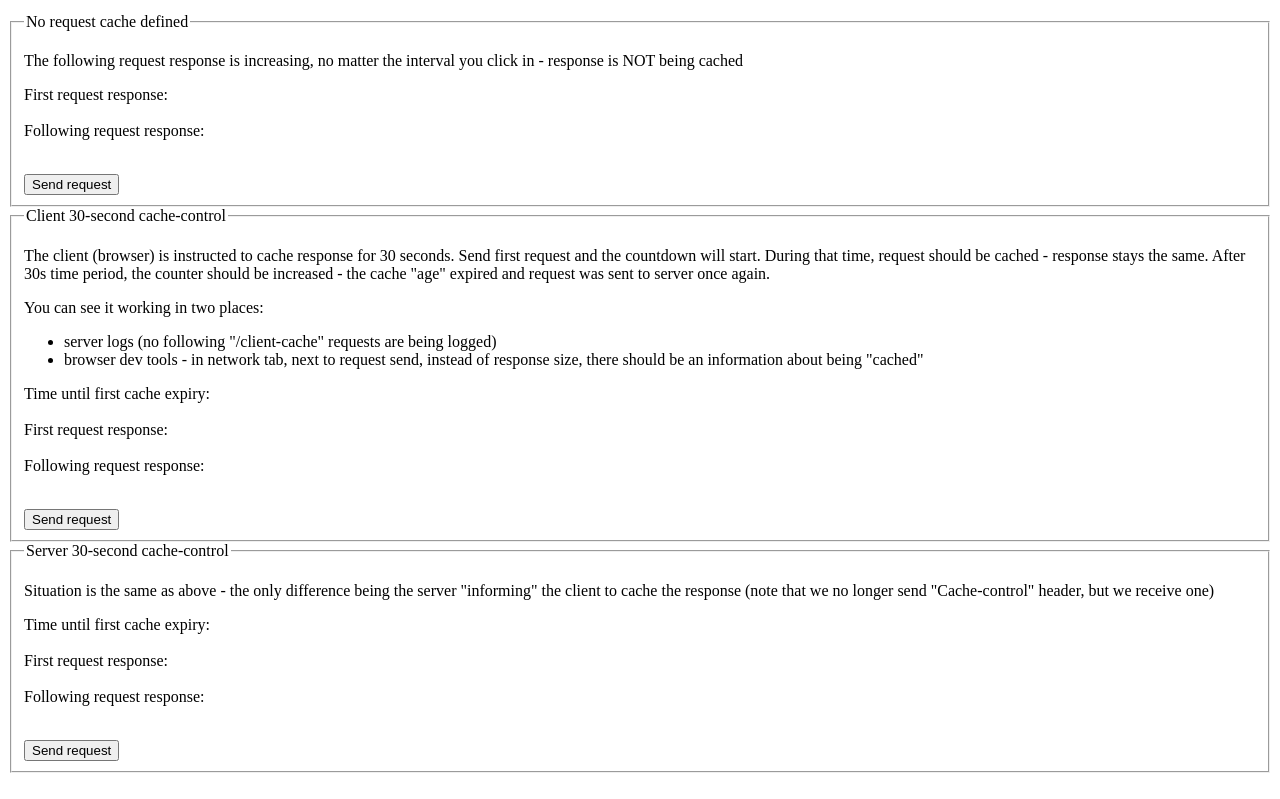
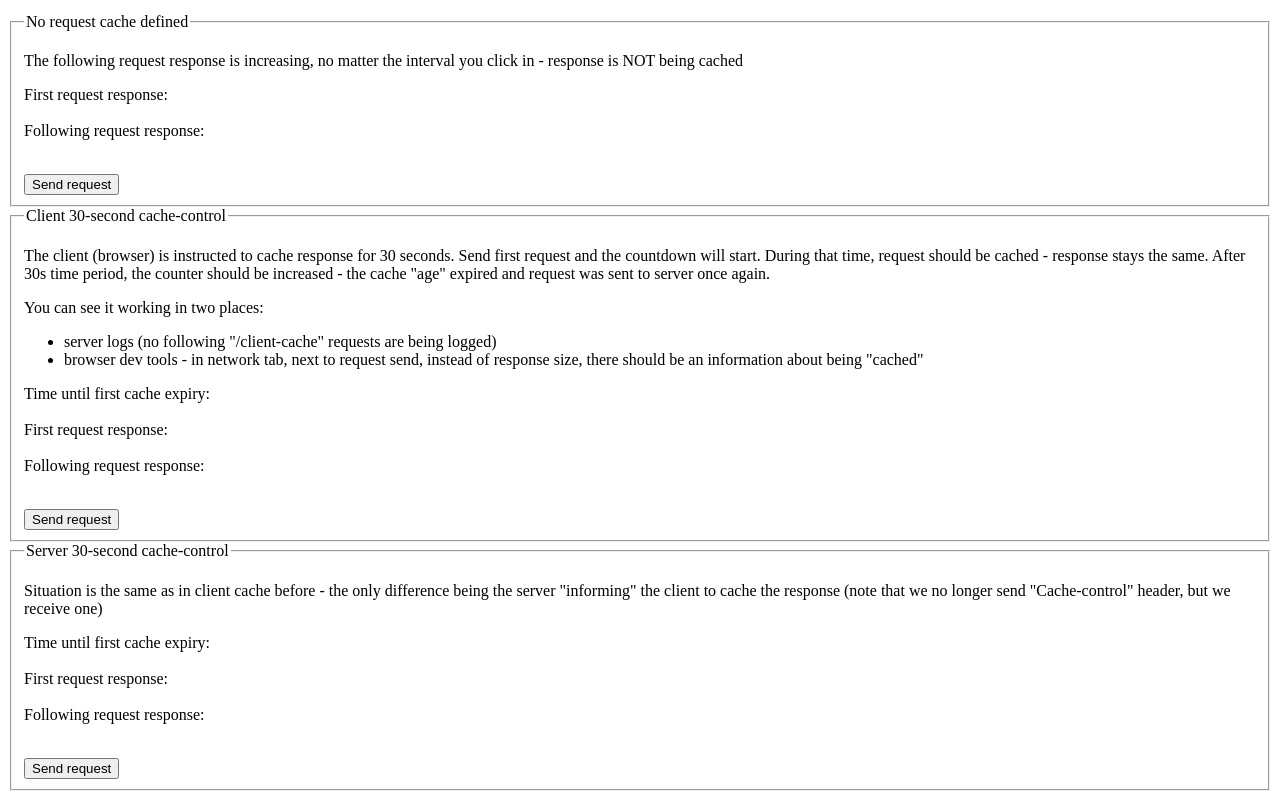
Before and after one commit to Emzawadzki/front-mysteries, a website: page caching/client/index.html in a window 1280 px wide. Shown: the part 101-900 px from the top of the page. Drawn offline with Linux system fonts and the light colour scheme.

Commit message:
feat: improve server cache description

```diff
--- a/caching/client/index.html
+++ b/caching/client/index.html
@@ -45,7 +45,7 @@
   </fieldset>
   <fieldset>
     <legend>Server 30-second cache-control</legend>
-    <p>Situation is the same as above - the only difference being the server "informing" the client to cache the response (note that we no longer send "Cache-control" header, but we receive one)</p>
+    <p>Situation is the same as in client cache before - the only difference being the server "informing" the client to cache the response (note that we no longer send "Cache-control" header, but we receive one)</p>
     <dl>
       <dt>Time until first cache expiry:</dt>
          <dd id="js-server-cache-timer">&nbsp;</dd>
```
